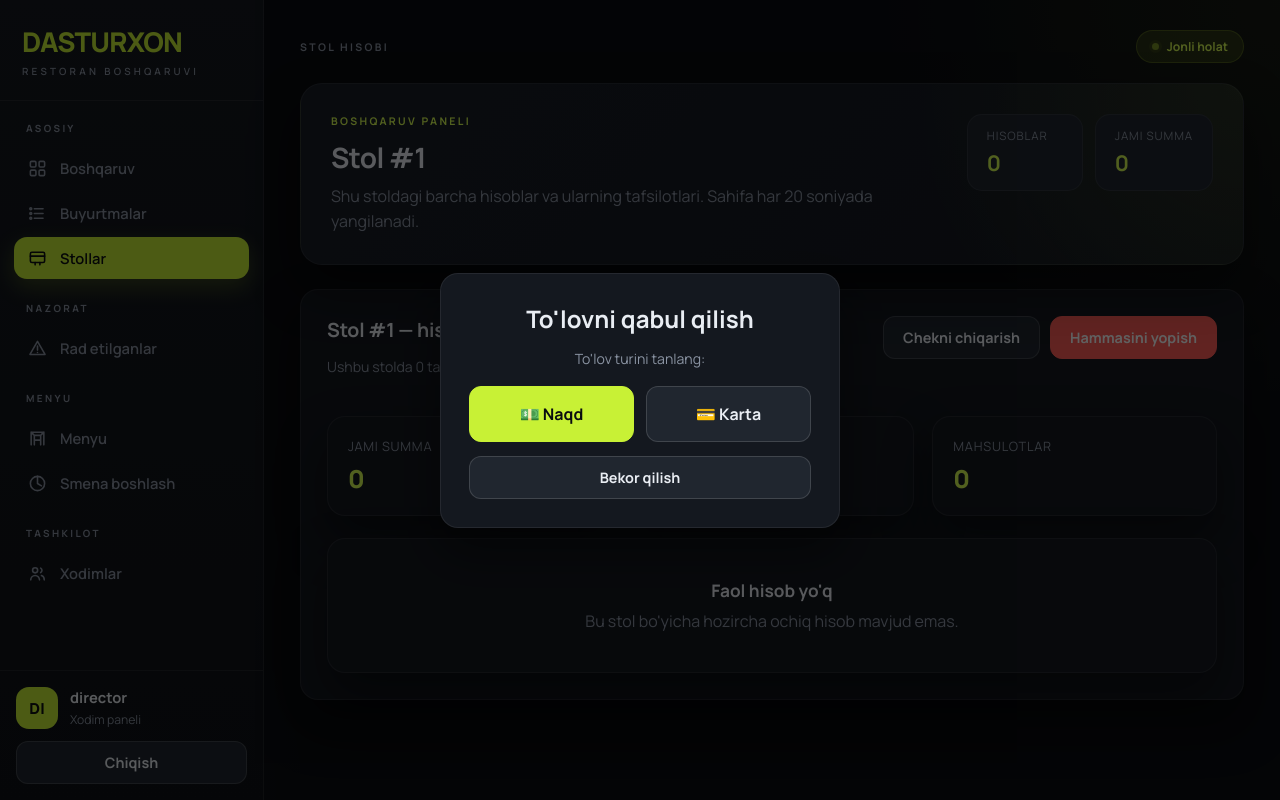
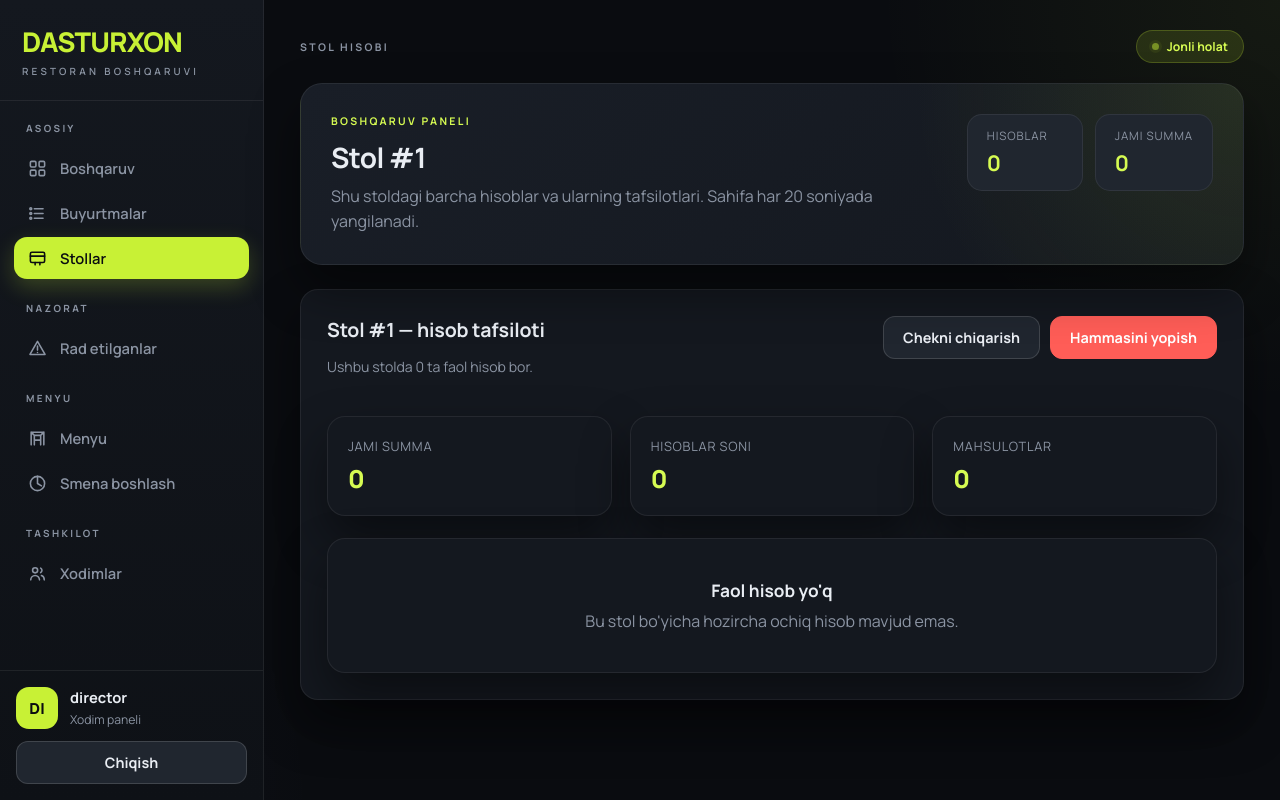
Before and after one commit to andijanrestoran-byte/kassa, a Django app: page /tables/13/ in a window 1280 px wide. Run offline with Django 5.2, Linux system fonts and the light colour scheme; a user stored in the database is signed in; data comes from the database, SQL or seed files in the repository; data that the repository does not hold is empty.

Commit message:
fix: to'lov modali yopilmasligi (CSS [hidden] override)
.pay-overlay { display:flex } UA [hidden]{display:none} ni bekor
qilardi -> modal doim ko'rinib turardi, Bekor qilish ham yopmasdi.
.pay-overlay[hidden]{display:none} qoidasi qo'shildi.

Co-Authored-By: Claude Opus 4.7 (1M context) <noreply@anthropic.com>

```diff
--- a/templates/orders/table_bill.html
+++ b/templates/orders/table_bill.html
@@ -129,6 +129,7 @@
             background: rgba(0, 0, 0, 0.62);
             display: flex; align-items: center; justify-content: center; padding: 20px;
         }
+        .pay-overlay[hidden] { display: none; }
         .pay-modal { width: 100%; max-width: 400px; padding: 28px; text-align: center; }
         .pay-amount {
             font-size: 1.9rem; font-weight: 800; color: var(--accent-strong); margin: 6px 0 14px;
```
